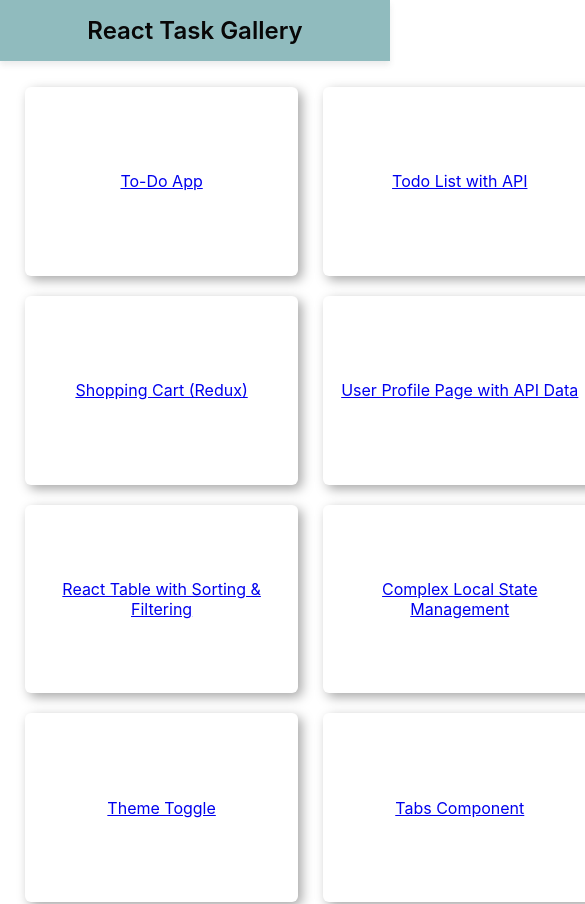
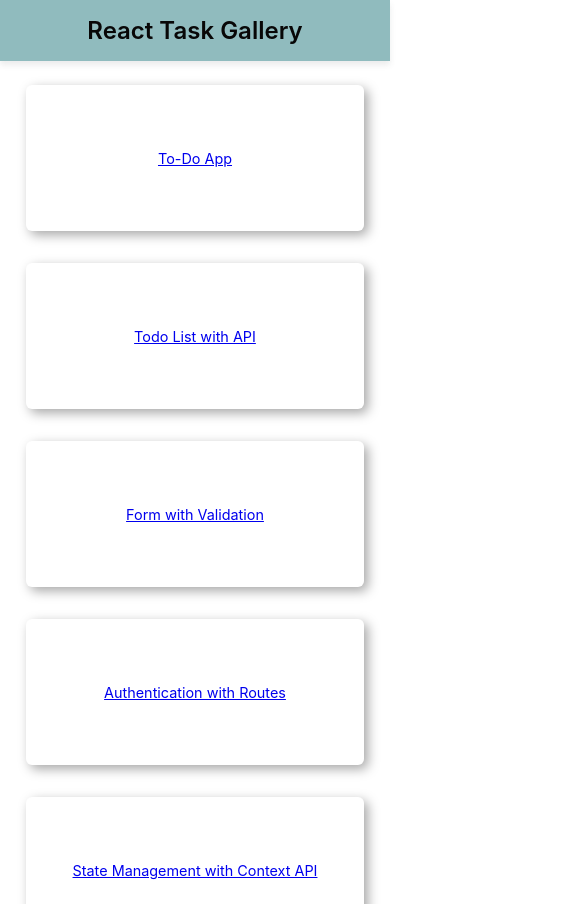
Before and after one commit to himani-mehra/react-task-gallery, a React (Create React App) app: page / in a window 390 px wide. Shown: the top 904 px of the page, 585 px wide, since content can reach past the window. Built offline with nearby package versions, Linux system fonts and the light colour scheme.

Commit message:
handled css: made UI responsive for card

```diff
--- a/src/components/card/Card.css
+++ b/src/components/card/Card.css
@@ -4,18 +4,36 @@
     justify-content: center;
     text-align: center;
     border-radius: 6px;
-    width: 30vh;
-    height: 20vh;
-    padding: 10px;
-    margin: 10px 0 10px 25px;
+    width: 100%;
+    max-width: 300px;
+    height: 150px;
+    padding: 0.5rem;
+    margin: 1rem;
     cursor: pointer;
     box-shadow: 4px 4px 12px rgba(0, 0, 0, 0.35);
     transition: transform 0.3s ease, box-shadow 0.3s ease;
+    background-color: #fff;
 }
 
 .card:hover {
-    font-size: 18px;
+    font-size: 1.1rem;
     transform: translateY(-5px);
     box-shadow: 6px 6px 18px rgba(0, 0, 0, 0.45);
     transition: 0.3s ease-in-out;
 }
+
+@media (max-width: 768px) {
+    .card {
+        height: 150px;
+        max-width: 90%;
+        margin: 0.5rem auto;
+        font-size: 0.95rem;
+    }
+}
+
+@media (max-width: 480px) {
+    .card {
+        height: 130px;
+        font-size: 0.9rem;
+    }
+}
--- a/src/components/header/Header.css
+++ b/src/components/header/Header.css
@@ -6,7 +6,6 @@
     font-weight: 600;
     padding: 1rem 0;
     box-shadow: 0 4px 6px rgba(57, 65, 67, 0.1);
-    margin-bottom: 1rem;
     position: sticky;
     top:0;
     z-index: 99;
--- a/src/components/home/Home.css
+++ b/src/components/home/Home.css
@@ -1,4 +1,31 @@
 .home {
     display: grid;
-    grid-template-columns: repeat(5, 1fr);
-}
+    grid-template-columns: repeat(1, 1fr);
+    gap: 1rem;
+    padding: 1rem;
+    box-sizing: border-box;
+    max-width: 1400px;
+    margin: 0 auto;
+    overflow-x: hidden;
+  }
+
+  @media (min-width: 600px) {
+    .home {
+      grid-template-columns: repeat(2, 1fr);
+    }
+  }
+
+  @media (min-width: 900px) {
+    .home {
+      grid-template-columns: repeat(3, 1fr);
+    }
+    .link-desktop {
+        margin-right: 2rem;
+    }
+  }
+
+  @media (min-width: 1200px) {
+    .home {
+      grid-template-columns: repeat(5, 1fr);
+    }
+  }
--- a/src/components/home/Home.jsx
+++ b/src/components/home/Home.jsx
@@ -11,7 +11,7 @@ const Home = () => {
      {tasks.map((task, index) =>
   <Link
   to={`/${task.path}`}
-  className="no-underline text-inherit hover:text-inherit"
+  className="link-desktop"
 >
   <Card key={index} title={task.title} />
 </Link>
```
Also changed, not shown: src/App.js (+2 -43 lines).
